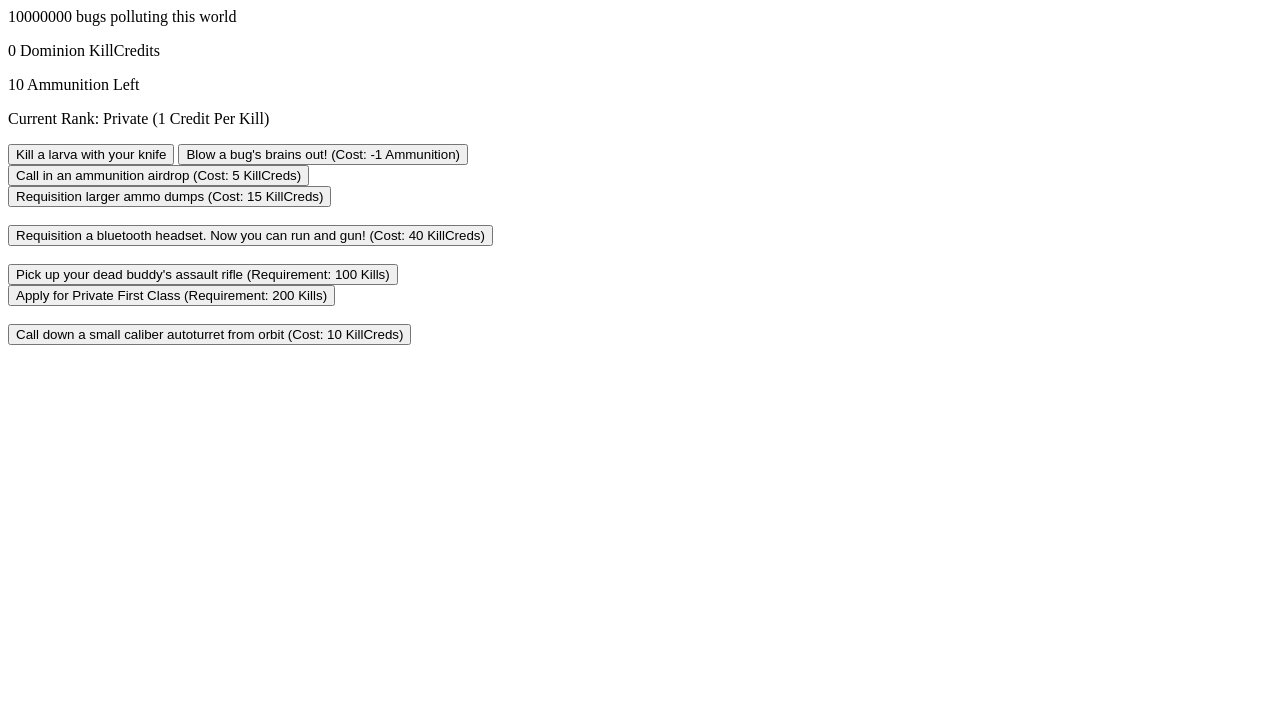
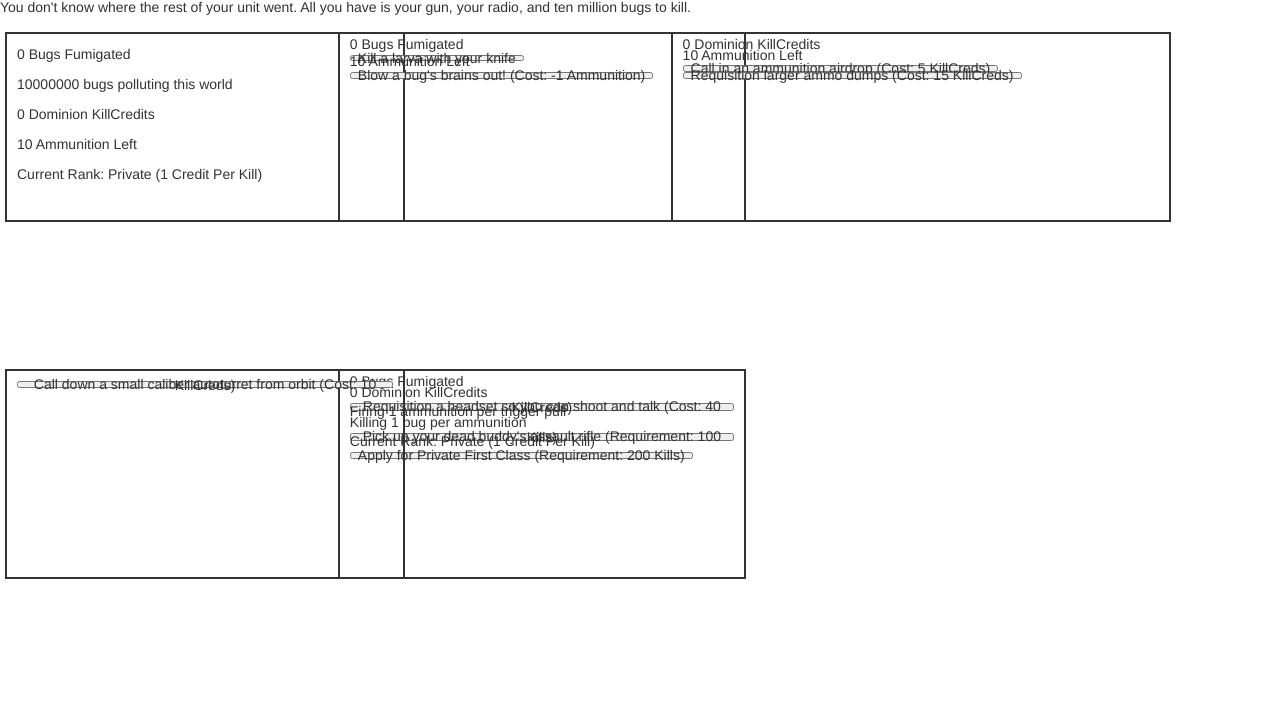
Before and after one commit to Alobomb/Defense-of-Dominion-Space, a plain HTML site: page index.html in a window 1280 px wide. Shown: the part 76-800 px from the top of the page. Drawn offline with nearby package versions, Linux system fonts and the light colour scheme.

Commit message:
Add files via upload
Backup of WIP UI

```diff
--- a/index.html
+++ b/index.html
@@ -6,35 +6,121 @@
     <meta name="viewport" content="width=device-width, initial-scale=1.0">
     <title>Defense of Dominion Space!</title>
 </head>
+<style>
+
+header {
+  background-color: rgb(24, 23, 23);
+  padding: 5px;
+  text-align: center;
+  font-size: 35px;
+  color: rgb(199, 98, 73);
+}
+
+stats {
+    display: block;
+    border: 2px solid;
+    padding: 10px;
+    margin: 5px;
+    width: 400px;
+    height: 190px;
+    position:absolute
+}
+
+attacks {
+    display: block;
+    border: 2px solid;
+    padding: 10px;
+    margin: 5px;
+    width: 408px;
+    height: 190px;
+    position: absolute;
+    left: 26%;
+    line-height: 0.7px;
+}
+
+upgrades {
+    display:block;
+    border: 2px solid;
+    padding: 10px;
+    margin: 5px;
+    width: 408px;
+    height: 210px;
+    position: absolute;
+    top: 440px;
+    left: 26%;
+    line-height: 1px;
+}
+
+ammoupgrade {
+    display: block;
+    border: 2px solid;
+    padding: 10px;
+    margin: 5px;
+    width: 500px;
+    height: 190px;
+    position: absolute;
+    left: 52%;
+    line-height: 0.7px;
+}
+
+turretone {
+    display:block;
+    border: 2px solid;
+    padding: 10px;
+    margin: 5px;
+    width: 400px;
+    height: 210px;
+    position: absolute;
+    top: 440px;
+    line-height: 0.7px;
+}
+
+</style>
 <body>
+    <header><h2>Defense of Dominion Space!</h2></header>
     <p>You don't know where the rest of your unit went. All you have is your gun, your radio, and ten million bugs to kill.</p>
+    <stats>
     <p id="bugsKilled">0 Bugs Fumigated</p>
     <p id="bugsRemaining">10000000 bugs polluting this world</p>
     <p id="killCred">0 Dominion KillCredits</p>
     <p id="ammoCount">10 Ammunition Left</p>
     <p id="rank">Current Rank: Private (1 Credit Per Kill)</p>
-    <button onclick="knifeBug()">Kill a larva with your knife</button>
-    <button id="clickToShoot" onclick="shootBug();checkAmmo()">Blow a bug's brains out! (Cost: -1 Ammunition)</button> <br>
-    <button id="buyResupply" onclick="buyResupply();checkAmmo()">Call in an ammunition airdrop (Cost: 5 KillCreds)</button> <br>
-    <button id="upgradeResupply" onclick="upgradeResupply()">Requisition larger ammo dumps (Cost: 15 KillCreds)</button> <br> <br>
-    <button id="headset" onclick="headsetUpgradeOne()">Requisition a bluetooth headset. Now you can run and gun! (Cost: 40 KillCreds)</button>
-    <button id="headsetTwo" onclick="headsetUpgradeTwo()" style=display:none;>Upgrade your wireless connection, so you can spend less time repeating access codes! (Cost: 300 Killcreds)</button> <br>
-    <br>
+</stats>
+<attacks>
+    <p id="bugsKilled1">0 Bugs Fumigated</p>
+    <button onclick="knifeBug()">Kill a larva with your knife</button><br>
+    <p id="ammoCount1">10 Ammunition Left</p>
+    <button id="clickToShoot" onclick="shootBug();checkAmmo()">Blow a bug's brains out! (Cost: -1 Ammunition)</button><br>
+</attacks>
+<ammoupgrade>
+    <p id="killCred1">0 Dominion KillCredits</p>
+    <p id="ammoCount2">10 Ammunition Left</p>
+    <button id="buyResupply" onclick="buyResupply();checkAmmo()">Call in an ammunition airdrop (Cost: 5 KillCreds)</button>
+    <button id="upgradeResupply" onclick="upgradeResupply()">Requisition larger ammo dumps (Cost: 15 KillCreds)</button>
+</ammoupgrade>
+<upgrades>
+    <p id="bugsKilled2">0 Bugs Fumigated</p>
+    <p id="killCred2">0 Dominion KillCredits</p>
+    <button id="headset" onclick="headsetUpgradeOne()">Requisition a headset so you can shoot and talk (Cost: 40 KillCreds)</button>
+    <button id="headsetTwo" onclick="headsetUpgradeTwo()" style=display:none;>Upgrade your wireless connection, so you can spend less time repeating access codes! (Cost: 300 Killcreds)</button>
+    <p id="bulletsPerShoot">Firing 1 ammunition per trigger pull</p>
+    <p id="killsPerBullet">Killing 1 bug per ammunition</p>
     <button id="wpnUpgradeOne" onclick="wpnUpgradeOne()">Pick up your dead buddy's assault rifle (Requirement: 100 Kills)</button>
     <button style=display:none; id="wpnUpgradeTwo" onclick="wpnUpgradeTwo()">Scavenge a real-time incendiary ammunition converter (Requirement: 1000 Kills)</button>
-    <br>
-
+    <p id="rank1">Current Rank: Private (1 Credit Per Kill)</p>
     <button id="promotionOne" onclick="promotionOne()">Apply for Private First Class (Requirement: 200 Kills)</button>
     <button id="promotionTwo" onclick="promotionTwo()" style=display:none;>Apply to become a Corporal (Requirement: 700 Kills)</button>
     <button id="promotionThree" onclick="promotionThree()" style=display:none;>Apply to become an NCO (Requirement: 1500 Kills)</button>
-
-    <br> <br>
-
+</upgrades>
+    <turretone>
     <p id=turretOneCount style=display:none;>You currently have 0 Small Caliber Autoturrets</p>
     <p id=turretOneKills style=display:none;>They have gotten 0 kills</p>
     <button id="turretOne" onclick="callTurretOne()">Call down a small caliber autoturret from orbit (Cost: 10 KillCreds)</button>
     <button id="turretOneDmgUpgrade1" onclick="upgradeTurretOne1()" style=display:none;>Jury-rig some extra barrels onto your turrets (Cost: 125 KillCreds)</button>
-
+</turretone>
+    <link rel="stylesheet" href="https://maxcdn.bootstrapcdn.com/bootstrap/3.4.1/css/bootstrap.min.css">
+    <script src="https://ajax.googleapis.com/ajax/libs/jquery/3.5.1/jquery.min.js"></script>
+    <script src="https://maxcdn.bootstrapcdn.com/bootstrap/3.4.1/js/bootstrap.min.js"></script>
     <script src="main.js" charset="UTF-8" type="text/javascript"></script>
 </body>
 </html>
--- a/main.js
+++ b/main.js
@@ -27,8 +27,12 @@ function shootBug() {
         gameData.killCreds += (gameData.credsPerKill * (gameData.killsPerBullet * gameData.bulletsPerShoot))
         gameData.bullets -= gameData.bulletsPerShoot
         document.getElementById("bugsKilled").innerHTML = gameData.kills + " Bugs Fumigated"
+        document.getElementById("bugsKilled1").innerHTML = gameData.kills + " Bugs Fumigated"
         document.getElementById("killCred").innerHTML = gameData.killCreds + " Dominion KillCredits"
+        document.getElementById("killCred1").innerHTML = gameData.killCreds + " Dominion KillCredits"
+        document.getElementById("killCred2").innerHTML = gameData.killCreds + " Dominion KillCredits"
         document.getElementById("ammoCount").innerHTML = gameData.bullets + " Ammunition Left"
+        document.getElementById("ammoCount1").innerHTML = gameData.bullets + " Ammunition Left"
     }
 }
 
@@ -37,7 +41,10 @@ function knifeBug() {
     gameData.killCreds += (gameData.credsPerKill * gameData.killsPerStab)
     gameData.bugCount -= gameData.killsPerStab
     document.getElementById("bugsKilled").innerHTML = gameData.kills + " Bugs Fumigated"
+    document.getElementById("bugsKilled1").innerHTML = gameData.kills + " Bugs Fumigated"
     document.getElementById("killCred").innerHTML = gameData.killCreds + " Dominion KillCredits"
+    document.getElementById("killCred1").innerHTML = gameData.killCreds + " Dominion KillCredits"
+    document.getElementById("killCred2").innerHTML = gameData.killCreds + " Dominion KillCredits"
 }
 
 function buyResupply() {
@@ -45,7 +52,10 @@ function buyResupply() {
         gameData.killCreds -= gameData.resupplyCost
         gameData.bullets += gameData.bulletsPerResupply
         document.getElementById("killCred").innerHTML = gameData.killCreds + " Dominion KillCredits"
+        document.getElementById("killCred1").innerHTML = gameData.killCreds + " Dominion KillCredits"
+        document.getElementById("killCred2").innerHTML = gameData.killCreds + " Dominion KillCredits"
         document.getElementById("ammoCount").innerHTML = gameData.bullets + " Ammunition Left"
+        document.getElementById("ammoCount1").innerHTML = gameData.bullets + " Ammunition Left"
     }
 }
 
@@ -56,6 +66,8 @@ function upgradeResupply() {
         gameData.bulletsPerResupplyCost *= 3
         gameData.resupplyCost *= 2
         document.getElementById("killCred").innerHTML = gameData.killCreds + " Dominion KillCredits"
+        document.getElementById("killCred1").innerHTML = gameData.killCreds + " Dominion KillCredits"
+        document.getElementById("killCred2").innerHTML = gameData.killCreds + " Dominion KillCredits"
         document.getElementById("upgradeResupply").innerHTML = "Requisition larger ammo dumps (Cost: " + gameData.bulletsPerResupplyCost + " KillCreds)"
         document.getElementById("buyResupply").innerHTML = "Call in an ammunition airdrop (Cost: " + gameData.resupplyCost + " KillCreds)"
     }
@@ -66,6 +78,7 @@ function wpnUpgradeOne() {
         gameData.bulletsPerShoot = 2
         document.getElementById("wpnUpgradeOne").style.display = "none"
         document.getElementById("wpnUpgradeTwo").style.display = "inline"
+        document.getElementById("bulletsPerShoot").innerHTML = "Firing " + gameData.bulletsPerShoot + " per trigger pull"
     }
 }
 
@@ -73,6 +86,7 @@ function wpnUpgradeTwo() {
     if (gameData.kills > 500) {
         gameData.killsPerBullet = 3
         document.getElementById("wpnUpgradeTwo").style.display = "none"
+        document.getElementById("killsPerBullet").innerHTML = "Killing " + gameData.killsPerBullet + " bugs per ammunition"
     }
 }
 
@@ -82,6 +96,8 @@ function callTurretOne() {
         gameData.killCreds -= gameData.turretOneCost
         gameData.turretOneCost *= 2
         document.getElementById("killCred").innerHTML = gameData.killCreds + " Dominion KillCredits"
+        document.getElementById("killCred1").innerHTML = gameData.killCreds + " Dominion KillCredits"
+        document.getElementById("killCred2").innerHTML = gameData.killCreds + " Dominion KillCredits"
         document.getElementById("turretOneCount").style.display = "block"
         document.getElementById("turretOneKills").style.display = "block"
         document.getElementById("turretOneCount").innerHTML = "You currently have " + gameData.turretOneCount + " Small Caliber Autoturrets"
@@ -104,7 +120,10 @@ function turretOneShoot() {
     gameData.killCreds += (gameData.credsPerKill * (gameData.turretOneDamage * gameData.turretOneCount))
     document.getElementById("turretOneKills").innerHTML = "They have gotten " + gameData.turretOneKills + " kills"
     document.getElementById("bugsKilled").innerHTML = gameData.kills + " Bugs Fumigated"
+    document.getElementById("bugsKilled1").innerHTML = gameData.kills + " Bugs Fumigated"
     document.getElementById("killCred").innerHTML = gameData.killCreds + " Dominion KillCredits"
+    document.getElementById("killCred1").innerHTML = gameData.killCreds + " Dominion KillCredits"
+    document.getElementById("killCred2").innerHTML = gameData.killCreds + " Dominion KillCredits"
 }
 
 function checkAmmo() {
@@ -130,6 +149,8 @@ function headsetUpgradeOne() {
     document.getElementById("headset").style.display = "none"
     document.getElementById("headsetTwo").style.display = "inline"
     document.getElementById("killCred").innerHTML = gameData.killCreds + " Dominion KillCredits"
+    document.getElementById("killCred1").innerHTML = gameData.killCreds + " Dominion KillCredits"
+    document.getElementById("killCred2").innerHTML = gameData.killCreds + " Dominion KillCredits"
     setInterval(shootBug, 1000)
     }
 }
@@ -141,6 +162,8 @@ function headsetUpgradeTwo() {
         setInterval(shootBug, 500)
         document.getElementById("headsetTwo").style.display = "none"
         document.getElementById("killCred").innerHTML = gameData.killCreds + " Dominion KillCredits"
+        document.getElementById("killCred1").innerHTML = gameData.killCreds + " Dominion KillCredits"
+        document.getElementById("killCred2").innerHTML = gameData.killCreds + " Dominion KillCredits"
     }
 }
 
@@ -172,6 +195,8 @@ function promotionThree() {
 
 function checkKillCreds() {
     document.getElementById("killCred").innerHTML = gameData.killCreds + " Dominion KillCredits"
+    document.getElementById("killCred1").innerHTML = gameData.killCreds + " Dominion KillCredits"
+    document.getElementById("killCred2").innerHTML = gameData.killCreds + " Dominion KillCredits"
 }
 
 
```
